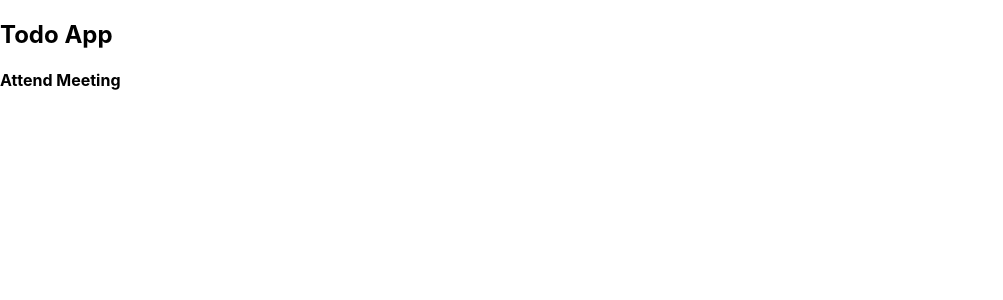
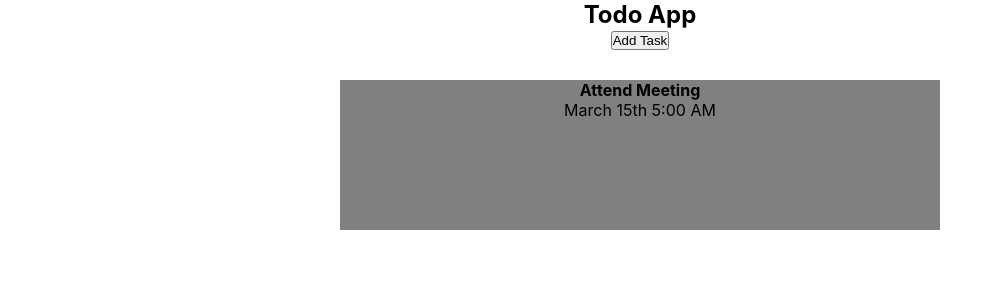
Before and after one commit to jad-amine/React-Todo-App, a React (Create React App) app: page / in a window 1280 px wide. Shown: the top 300 px of the page, without its empty margins (0-1003 px from the left). Built offline with nearby package versions, Linux system fonts and the light colour scheme; data requests are answered from the project's data file.

Commit message:
Created AddTask component

```diff
--- /dev/null
+++ b/src/App.css
@@ -0,0 +1,27 @@
+*{
+  margin: 0;
+  padding: 0;
+  box-sizing: border-box;
+}
+
+.todo{
+  text-align: center;
+}
+
+.task{
+  background-color: grey;
+  width: 600px;
+  margin: 30px auto;
+  height: 150px;
+  width: 600px;
+  text-align: center;
+}
+
+.task{
+  background-color: grey;
+  width: 600px;
+  margin: 30px auto;
+  height: 150px;
+  width: 600px;
+  text-align: center;
+}
--- a/src/App.js
+++ b/src/App.js
@@ -1,7 +1,9 @@
 import { useEffect, useState } from "react";
-
+import "./App.css";
+import AddTask from "./components/AddTask";
 const App = () => {
   const [tasks, setTasks] = useState([]);
+  const [showAddTask, setShowAddTask] = useState(false);
 
   useEffect(() => {
     const getTasks = async () => {
@@ -11,7 +13,7 @@ const App = () => {
     getTasks();
   }, []);
 
-  //
+  // Function to get task from the fake api
   const fetchTasks = async () => {
     try {
       const res = await fetch("http://localhost:8000/tasks");
@@ -23,15 +25,35 @@ const App = () => {
     }
   };
 
+  // Function to send tasks to fake api
+  const addTask = async (task) => {
+    try {
+      const res = await fetch("http://localhost:8000/tasks", {
+        method: "POST",
+        headers: {
+          "Content-type": "application/json",
+        },
+        body: JSON.stringify(task),
+      });
+      const data = await res.json();
+      setTasks([...tasks, data]);
+    } catch (err) {
+      console.log(err);
+    }
+  };
+
   return (
     <div className="todo">
       <h2>Todo App</h2>
+      <button onClick={()=> setShowAddTask(!showAddTask)}>Add Task</button>
+      {showAddTask && <AddTask addTask={addTask} showAddTask={showAddTask} setShowAddTask={setShowAddTask}/>}
       <div className="tasks">
         {tasks &&
           tasks.map((task) => {
             return (
               <div key={task.id} className="task">
                 <h4>{task.text}</h4>
+                <p>{task.day}</p>
               </div>
             );
           })}
--- /dev/null
+++ b/src/components/AddTask.js
@@ -0,0 +1,29 @@
+import { useState } from "react";
+
+const AddTask = ({ AddTask, showAddTask, setShowAddTask }) => {
+  const [name, setName] = useState("");
+  const [day, setDay] = useState("");
+
+  return (
+    <div className="addTask">
+      <form onSubmit={sendData}>
+        <label>Task Name:</label>
+        <input
+          type="text"
+          onChange={(e) => setName(e.target.value)}
+          value={name}
+          required
+        />
+        <label>Task Day:</label>
+        <input
+          type="text"
+          value={day}
+          onChange={(e) => setDay(e.target.value)}
+          required
+        />
+      </form>
+    </div>
+  );
+};
+
+export default AddTask;
```
